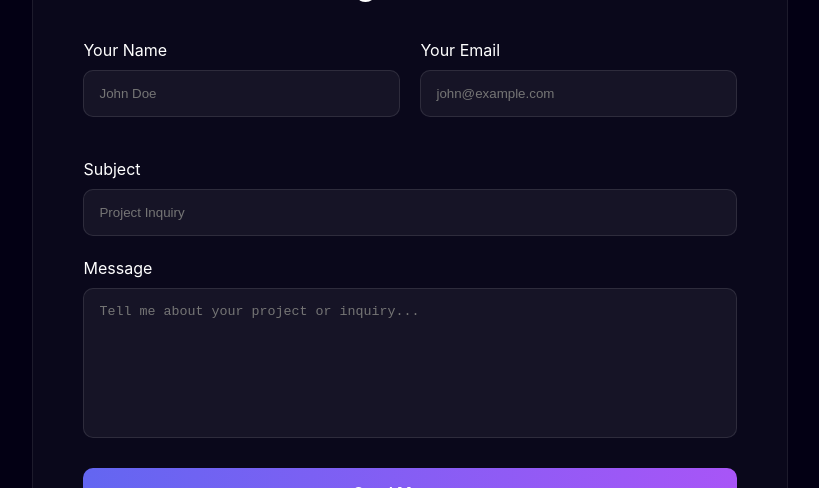
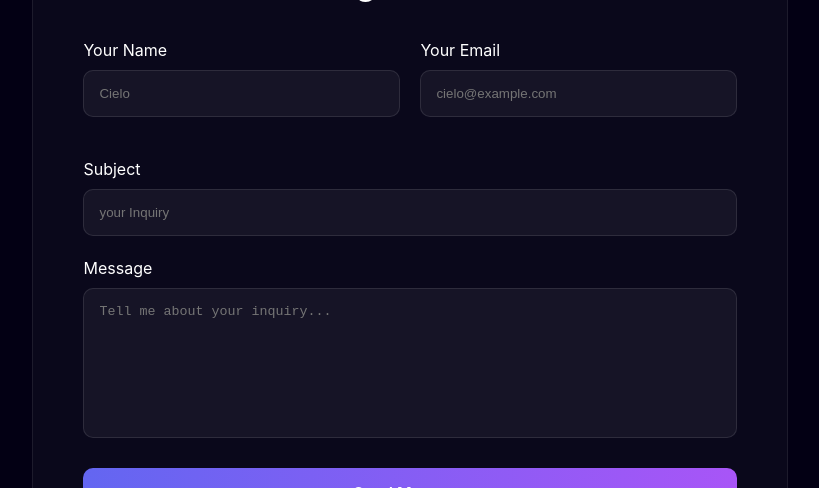
Before and after one commit to shelomithanyango/myPorfolio, a React (Vite) app: page /contact in a window 1280 px wide. Shown: the part 436-924 px from the top of the page, without its empty margins (28-847 px from the left). Built offline with nearby package versions, Linux system fonts and the light colour scheme.

Commit message:
added placeholders in sontacts page

```diff
--- a/src/pages/Contacts.jsx
+++ b/src/pages/Contacts.jsx
@@ -40,20 +40,20 @@ function Contacts() {
             <div className="form-row">
               <div className="form-group">
                 <label>Your Name</label>
-                <input type="text" placeholder="John Doe" />
+                <input type="text" placeholder="Cielo" />
               </div>
               <div className="form-group">
                 <label>Your Email</label>
-                <input type="email" placeholder="john@example.com" />
+                <input type="email" placeholder="cielo@example.com" />
               </div>
             </div>
             <div className="form-group">
               <label>Subject</label>
-              <input type="text" placeholder="Project Inquiry" />
+              <input type="text" placeholder="your Inquiry" />
             </div>
             <div className="form-group">
               <label>Message</label>
-              <textarea placeholder="Tell me about your project or inquiry..."></textarea>
+              <textarea placeholder="Tell me about your inquiry..."></textarea>
             </div>
             <button type="submit" className="send-btn">Send Message</button>
           </form>
--- a/src/pages/Home.jsx
+++ b/src/pages/Home.jsx
@@ -29,7 +29,7 @@ function Home() {
 
         <div className="hero-btns">
           <button className="hero-butn1"><a href="/skills">View My Skills</a></button>
-          <button className="hero-butn2">Get in Touch</button>
+          <button className="hero-butn2"><a href="/contact">Get in Touch</a></button>
         </div>
       </section>
     </div>
--- a/src/pages/Skills.css
+++ b/src/pages/Skills.css
@@ -17,6 +17,7 @@
 .skills-header h1 {
   font-size: 3.5rem;
   margin: 30;
+
 
 }
 
```
